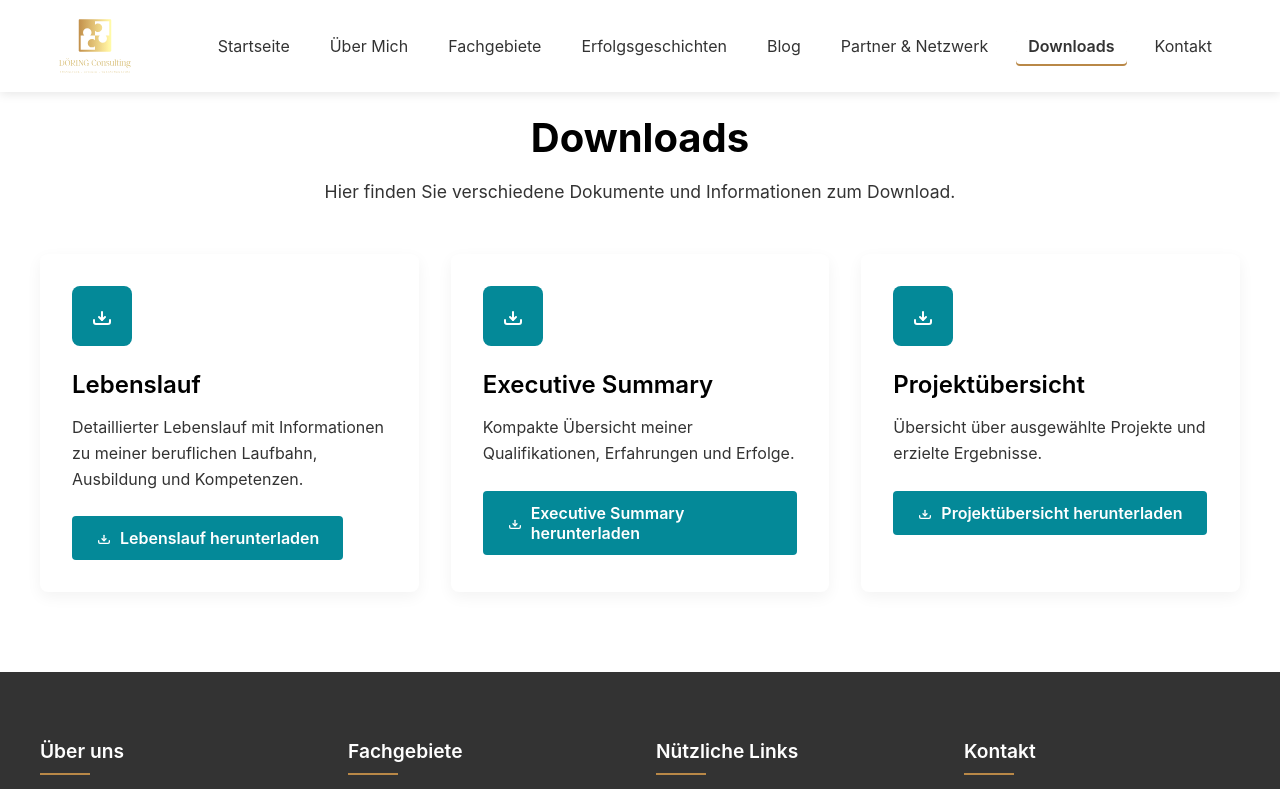
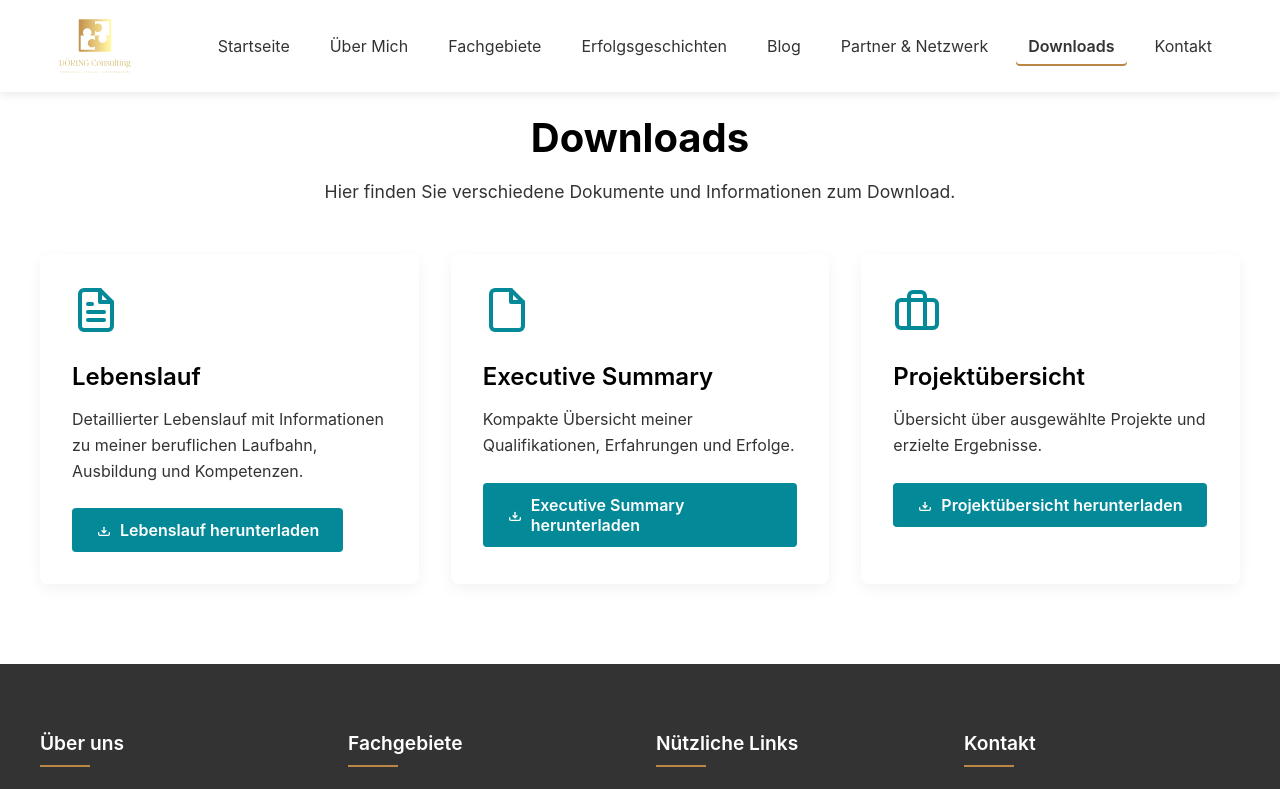
Before and after one commit to DoeringConsulting/doering-consulting.eu, a React (Vite) app: page /#/downloads in a window 1280 px wide. Shown: the top 789 px of the page. Built offline with nearby package versions, Linux system fonts and the light colour scheme.

Commit message:
Icons ersetzt im Downloadbereich

```diff
--- a/src/pages/DownloadsPage.tsx
+++ b/src/pages/DownloadsPage.tsx
@@ -51,16 +51,13 @@
   }
 `;
 
-const DownloadIcon = styled.div`
-  width: 60px;
-  height: 60px;
-  background-color: ${props => props.theme.colors.primary};
-  border-radius: 8px;
-  display: flex;
-  align-items: center;
-  justify-content: center;
+const IconContainer = styled.div`
   margin-bottom: 1.5rem;
-  color: ${props => props.theme.colors.white};
+  svg {
+    width: 48px;
+    height: 48px;
+    color: ${props => props.theme.colors.primary};
+  }
 `;
 
 const DownloadTitle = styled.h3`
@@ -101,10 +98,10 @@
 const DownloadsPage: React.FC = () => {
   const { t } = useTranslation();
 
-  // Nur die englische CV-Version verwenden
-  const cvFile = './downloads/cv_alexander_doering_en.pdf';
-  const executiveSummaryFile = './downloads/executive_summary_alexander_doering.pdf';
-  const projectOverviewFile = './downloads/projects.pdf';
+  // Absolute Pfade für alle Downloads verwenden
+  const cvFile = '/downloads/cv_alexander_doering_en.pdf';
+  const executiveSummaryFile = '/downloads/executive_summary_alexander_doering.pdf';
+  const projectOverviewFile = '/downloads/projects.pdf';
 
   return (
     <DownloadsSection>
@@ -115,16 +112,19 @@
         </DownloadsHeader>
         <DownloadsGrid>
           <DownloadCard>
-            <DownloadIcon>
-              <svg width="24" height="24" viewBox="0 0 24 24" fill="none" xmlns="http://www.w3.org/2000/svg">
-                <path d="M12 16L12 8" stroke="white" strokeWidth="2" strokeLinecap="round" strokeLinejoin="round"/>
-                <path d="M9 13L12 16L15 13" stroke="white" strokeWidth="2" strokeLinecap="round" strokeLinejoin="round"/>
-                <path d="M20 16V18C20 19.1046 19.1046 20 18 20H6C4.89543 20 4 19.1046 4 18V16" stroke="white" strokeWidth="2" strokeLinecap="round" strokeLinejoin="round"/>
+            {/* Beschriebenes Dokument Symbol */}
+            <IconContainer>
+              <svg xmlns="http://www.w3.org/2000/svg" viewBox="0 0 24 24" fill="none" stroke="currentColor" strokeWidth="2" strokeLinecap="round" strokeLinejoin="round">
+                <path d="M14 2H6a2 2 0 0 0-2 2v16a2 2 0 0 0 2 2h12a2 2 0 0 0 2-2V8z"></path>
+                <polyline points="14 2 14 8 20 8"></polyline>
+                <line x1="16" y1="13" x2="8" y2="13"></line>
+                <line x1="16" y1="17" x2="8" y2="17"></line>
+                <polyline points="10 9 9 9 8 9"></polyline>
               </svg>
-            </DownloadIcon>
+            </IconContainer>
             <DownloadTitle>{t('downloads.cv.title')}</DownloadTitle>
             <DownloadDescription>{t('downloads.cv.description')}</DownloadDescription>
-            <DownloadButton href={cvFile} target="_blank" rel="noopener noreferrer">
+            <DownloadButton href={cvFile} target="_blank" rel="noopener noreferrer" download>
               <DownloadButtonIcon>
                 <svg width="16" height="16" viewBox="0 0 24 24" fill="none" xmlns="http://www.w3.org/2000/svg">
                   <path d="M12 16L12 8" stroke="white" strokeWidth="2" strokeLinecap="round" strokeLinejoin="round"/>
@@ -137,16 +137,16 @@
           </DownloadCard>
 
           <DownloadCard>
-            <DownloadIcon>
-              <svg width="24" height="24" viewBox="0 0 24 24" fill="none" xmlns="http://www.w3.org/2000/svg">
-                <path d="M12 16L12 8" stroke="white" strokeWidth="2" strokeLinecap="round" strokeLinejoin="round"/>
-                <path d="M9 13L12 16L15 13" stroke="white" strokeWidth="2" strokeLinecap="round" strokeLinejoin="round"/>
-                <path d="M20 16V18C20 19.1046 19.1046 20 18 20H6C4.89543 20 4 19.1046 4 18V16" stroke="white" strokeWidth="2" strokeLinecap="round" strokeLinejoin="round"/>
+            {/* Leeres Dokument Symbol */}
+            <IconContainer>
+              <svg xmlns="http://www.w3.org/2000/svg" viewBox="0 0 24 24" fill="none" stroke="currentColor" strokeWidth="2" strokeLinecap="round" strokeLinejoin="round">
+                <path d="M14 2H6a2 2 0 0 0-2 2v16a2 2 0 0 0 2 2h12a2 2 0 0 0 2-2V8z"></path>
+                <polyline points="14 2 14 8 20 8"></polyline>
               </svg>
-            </DownloadIcon>
+            </IconContainer>
             <DownloadTitle>{t('downloads.executiveSummary.title')}</DownloadTitle>
             <DownloadDescription>{t('downloads.executiveSummary.description')}</DownloadDescription>
-            <DownloadButton href={executiveSummaryFile} target="_blank" rel="noopener noreferrer">
+            <DownloadButton href={executiveSummaryFile} target="_blank" rel="noopener noreferrer" download>
               <DownloadButtonIcon>
                 <svg width="16" height="16" viewBox="0 0 24 24" fill="none" xmlns="http://www.w3.org/2000/svg">
                   <path d="M12 16L12 8" stroke="white" strokeWidth="2" strokeLinecap="round" strokeLinejoin="round"/>
@@ -159,16 +159,16 @@
           </DownloadCard>
 
           <DownloadCard>
-            <DownloadIcon>
-              <svg width="24" height="24" viewBox="0 0 24 24" fill="none" xmlns="http://www.w3.org/2000/svg">
-                <path d="M12 16L12 8" stroke="white" strokeWidth="2" strokeLinecap="round" strokeLinejoin="round"/>
-                <path d="M9 13L12 16L15 13" stroke="white" strokeWidth="2" strokeLinecap="round" strokeLinejoin="round"/>
-                <path d="M20 16V18C20 19.1046 19.1046 20 18 20H6C4.89543 20 4 19.1046 4 18V16" stroke="white" strokeWidth="2" strokeLinecap="round" strokeLinejoin="round"/>
+            {/* Koffer Symbol */}
+            <IconContainer>
+              <svg xmlns="http://www.w3.org/2000/svg" viewBox="0 0 24 24" fill="none" stroke="currentColor" strokeWidth="2" strokeLinecap="round" strokeLinejoin="round">
+                <rect x="2" y="7" width="20" height="14" rx="2" ry="2"></rect>
+                <path d="M16 21V5a2 2 0 0 0-2-2h-4a2 2 0 0 0-2 2v16"></path>
               </svg>
-            </DownloadIcon>
+            </IconContainer>
             <DownloadTitle>{t('downloads.projectOverview.title')}</DownloadTitle>
             <DownloadDescription>{t('downloads.projectOverview.description')}</DownloadDescription>
-            <DownloadButton href={projectOverviewFile} target="_blank" rel="noopener noreferrer">
+            <DownloadButton href={projectOverviewFile} target="_blank" rel="noopener noreferrer" download>
               <DownloadButtonIcon>
                 <svg width="16" height="16" viewBox="0 0 24 24" fill="none" xmlns="http://www.w3.org/2000/svg">
                   <path d="M12 16L12 8" stroke="white" strokeWidth="2" strokeLinecap="round" strokeLinejoin="round"/>
```
Also changed, not shown: 3 other files (tests, documents, lock files or other folders).
